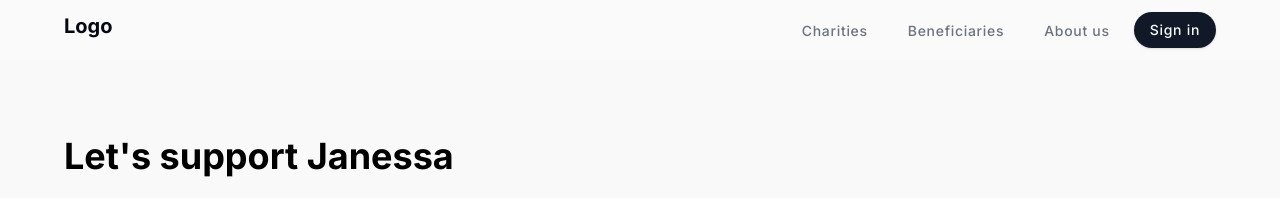
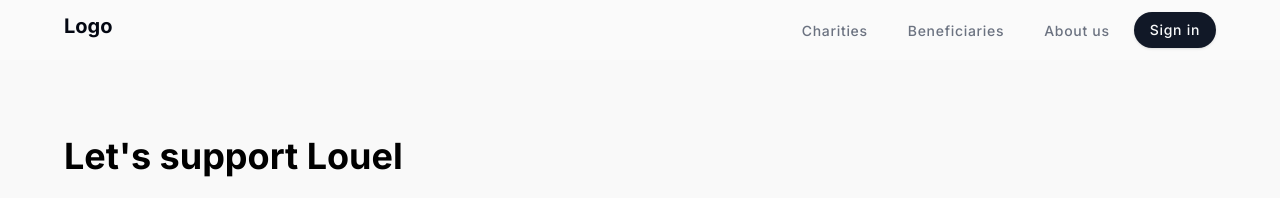
Before and after one commit to lopi24/sklph, a Next.js app: page /charities/0 in a window 1280 px wide. Shown: the top 198 px of the page. Built offline with nearby package versions, Linux system fonts and the light colour scheme; no server answers.

Commit message:
change test name

```diff
--- a/app/(root)/charities/[id]/page.tsx
+++ b/app/(root)/charities/[id]/page.tsx
@@ -9,7 +9,7 @@ const CharityDetails = () => {
   return (
     <section className="wrapper flex flex-col gap-6">
       <h1 className="text-2xl md:text-3xl lg:text-4xl font-bold leading-[1.15] text-black sm:text:6xl">
-        Let's support Janessa
+        Let's support Louel
       </h1>
       <div className="w-full flex flex-row gap-6">
         <div className="w-full md:w-2/3 flex flex-col gap-6">
```
